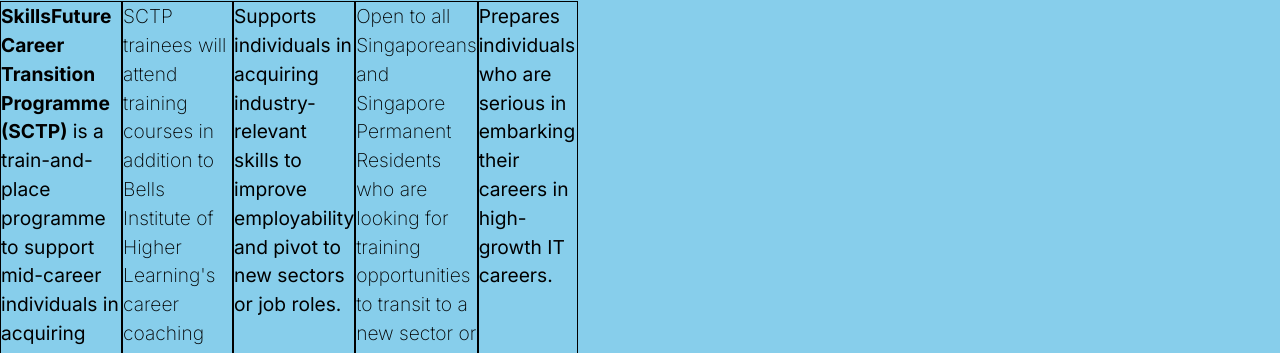
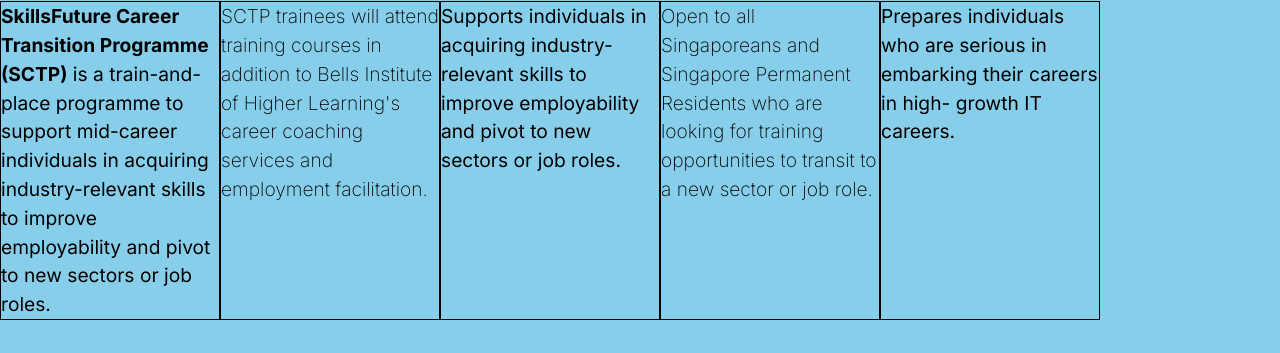
Before and after one commit to ngys9919/bells-test, a plain HTML site: page about.html in a window 1280 px wide. Shown: the part 74-427 px from the top of the page. Drawn offline with Linux system fonts and the light colour scheme.

Commit message:
4th Draft

```diff
--- a/about.html
+++ b/about.html
@@ -4,6 +4,8 @@
     <meta charset="UTF-8">
     <meta name="viewport" content="width=device-width, initial-scale=1.0">
     <title>About...</title>
+    <!-- icon file -->
+    <link rel="shortcut icon" href="res/bells_icon.ico">
     <!-- google font -->
     <link rel="preconnect" href="https://fonts.googleapis.com">
     <link rel="preconnect" href="https://fonts.gstatic.com" crossorigin>
--- a/css/main.css
+++ b/css/main.css
@@ -99,7 +99,9 @@
   /* background-color: white; */
   color: black;
   border: 1px solid black;
-  flex-basis: 100px;
+  /* margin-left: 5px; */
+  /* margin-right: 5px; */
+  flex-basis: 220px;
 }
 
 .child:hover {
```
Also changed, not shown: contact-us.html (+2 -0 lines), 1 other file.
